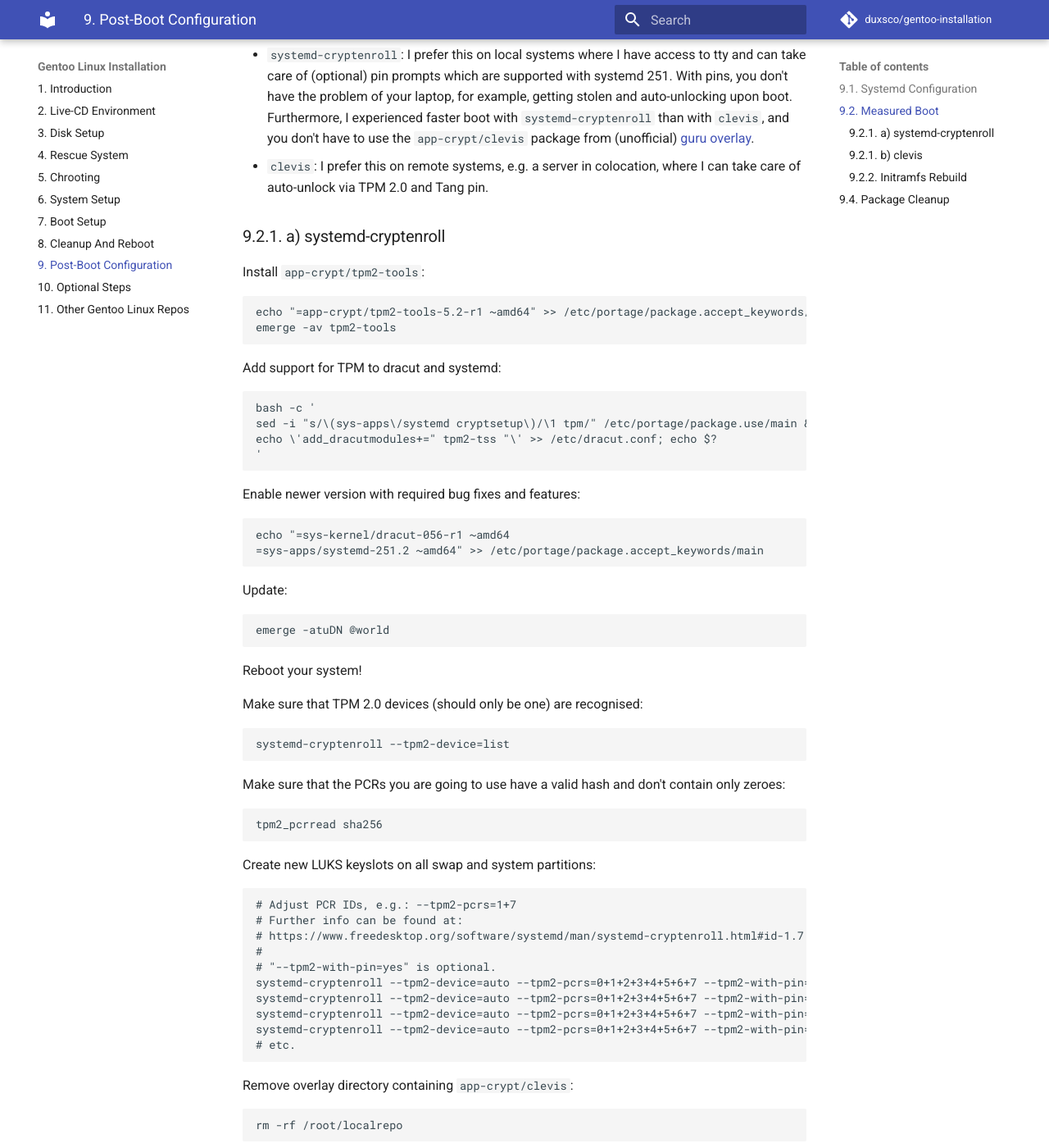
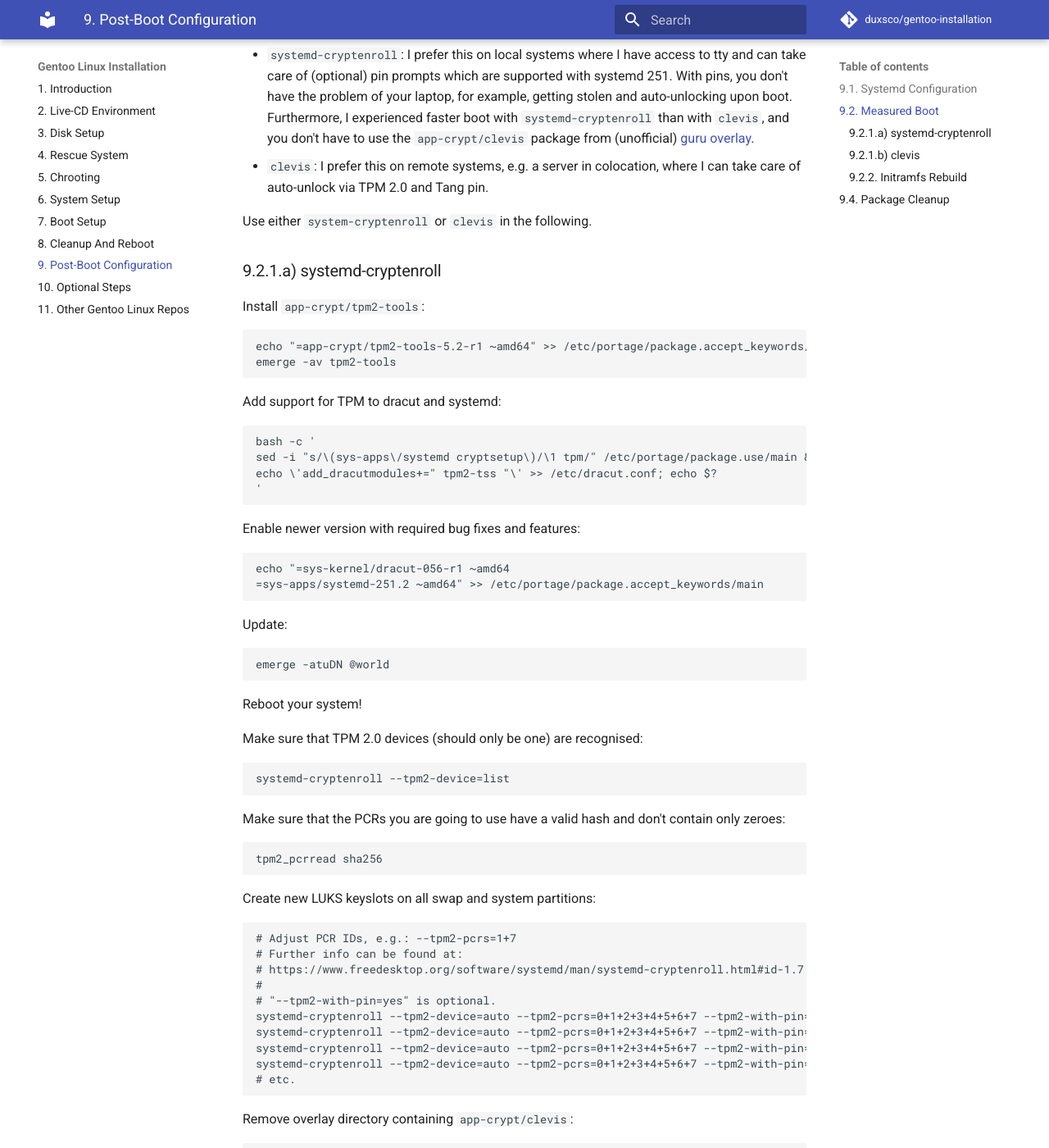
Before and after one commit to duxsco/gentoo-installation, an MkDocs documentation site: the page built from docs/post-boot_configuration.md, in a window 1280 px wide and 1400 px high, scrolled down 1125 px. Shown: the whole window at 82% size. Built offline with MkDocs 1.6.1 and Material for MkDocs 9.7.7, drawn with Linux system fonts in a browser that asks for light colours; comment, search, counter and statistics services are not loaded; some of the changed text lies outside the part shown.

Commit message:
Add info on systemd-cryptenroll and clevis selection

````diff
--- a/docs/post-boot_configuration.md
+++ b/docs/post-boot_configuration.md
@@ -54,7 +54,9 @@ You have two options for `Measured Boot`:
 - `systemd-cryptenroll`: I prefer this on local systems where I have access to tty and can take care of (optional) pin prompts which are supported with systemd 251. With pins, you don't have the problem of your laptop, for example, getting stolen and auto-unlocking upon boot. Furthermore, I experienced faster boot with `systemd-cryptenroll` than with `clevis`, and you don't have to use the `app-crypt/clevis` package from (unofficial) [guru overlay](https://wiki.gentoo.org/wiki/Project:GURU).
 - `clevis`: I prefer this on remote systems, e.g. a server in colocation, where I can take care of auto-unlock via TPM 2.0 and Tang pin.
 
-### 9.2.1. a) systemd-cryptenroll
+Use either `system-cryptenroll` or `clevis` in the following.
+
+### 9.2.1.a) systemd-cryptenroll
 
 Install `app-crypt/tpm2-tools`:
 
@@ -120,7 +122,7 @@ Remove overlay directory containing `app-crypt/clevis`:
 rm -rf /root/localrepo
 ```
 
-### 9.2.1. b) clevis
+### 9.2.1.b) clevis
 
 Install `dev-vcs/git`:
 
````
